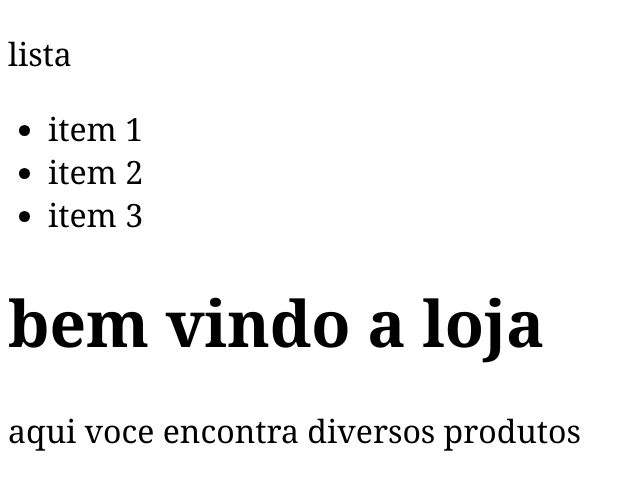
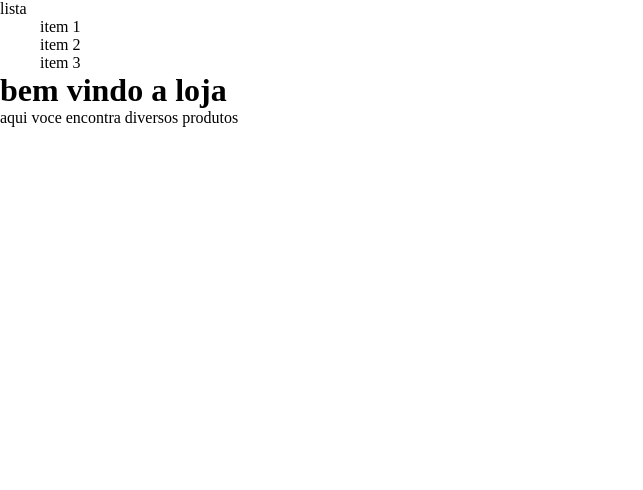
Before and after one commit to nathanmontt/FLASH, a plain HTML site: page src/index.html in a window 1280 px wide. Shown: the whole page, without its empty margins (0-643 px from the left). Drawn offline with Linux system fonts and the light colour scheme.

Commit message:
SCSS Adição do _reset.scss

```diff
--- /dev/null
+++ b/src/assets/style/base/_reset.scss
@@ -0,0 +1,13 @@
+*, *::before, *::after {
+    box-sizing: border-box;
+}
+
+* {
+    list-style-type: none;
+    margin: 0;
+}
+
+p, h1, h2, h3, h4, h5, h6 {
+    overflow-wrap: break-word;
+    text-wrap: balance;
+}
--- a/src/assets/style/style.scss
+++ b/src/assets/style/style.scss
@@ -1,4 +1 @@
-body {
-    font-family: Cambria, Cochin, Georgia, Times, 'Times New Roman', serif;
-    font-size: 2em;
-}
+@import 'base/reset';
```
Also changed, not shown: src/assets/style/style.css, 1 other file.
